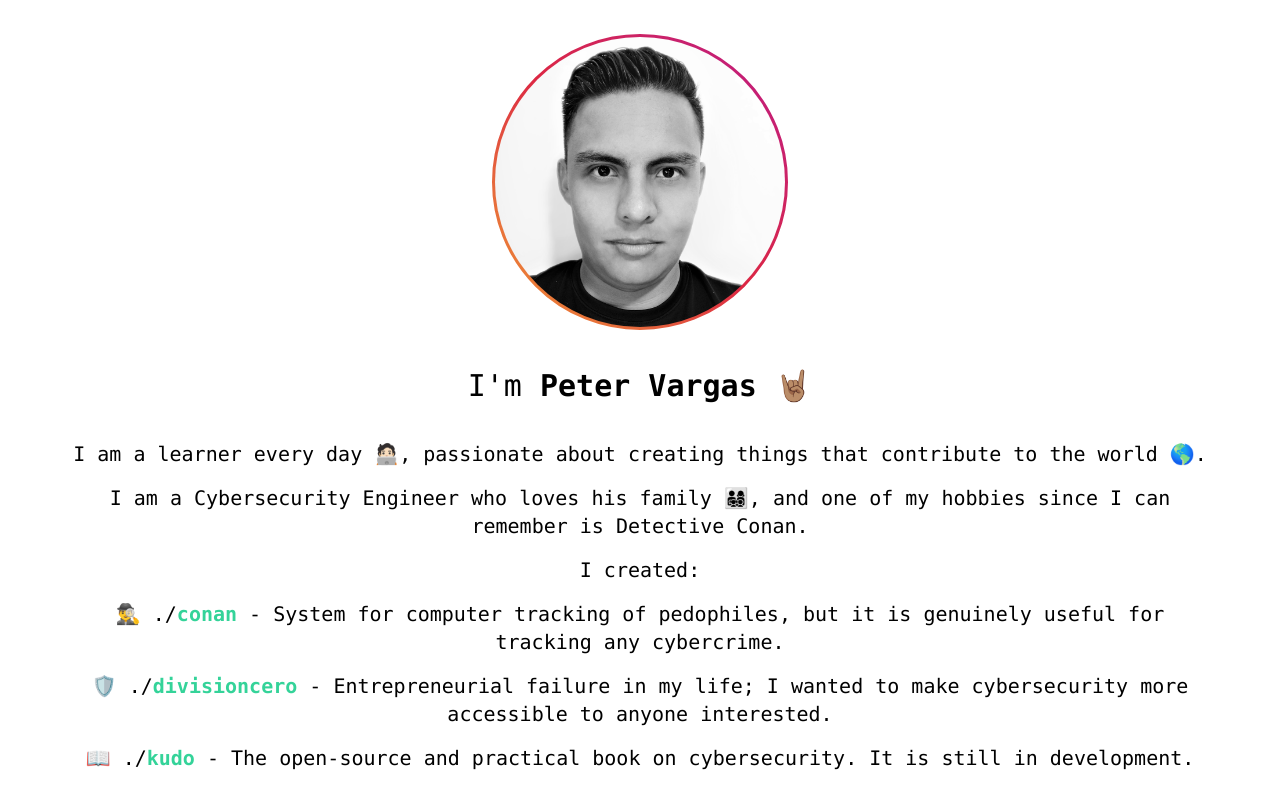
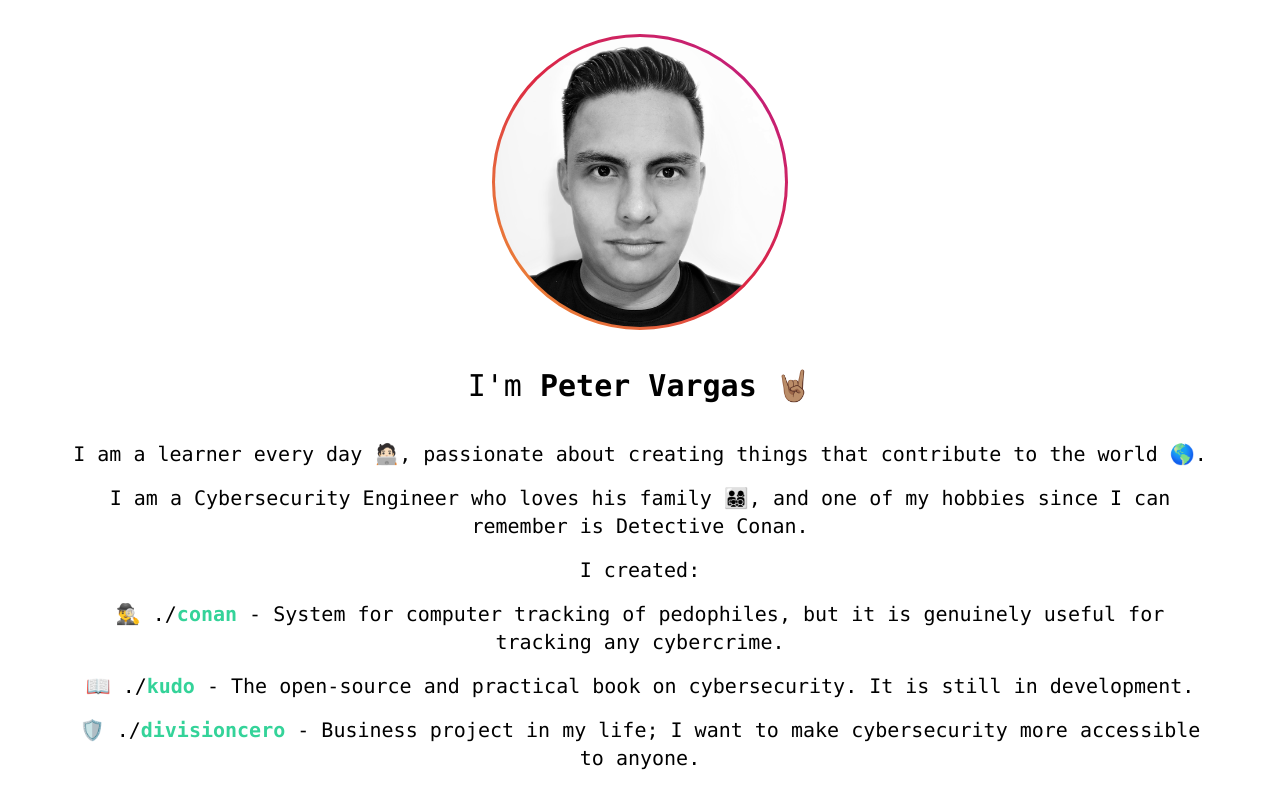
Before and after one commit to PetterVargas/petervargas.com, a Next.js app: page / in a window 1280 px wide. Shown: the top 791 px of the page. Built offline with nearby package versions, Linux system fonts and the light colour scheme.

Commit message:
Initial repo

```diff
--- a/src/app/page.tsx
+++ b/src/app/page.tsx
@@ -32,18 +32,18 @@ export default function Home() {
             - System for computer tracking of pedophiles, but it is genuinely useful for tracking any cybercrime.
           </div>
           <div className="my-4 text-xl">
-            🛡️ ./
-            <a href="https://www.divisioncero.com/" target="_blank" rel="noopener noreferrer" className="text-emerald-400 hover:underline">
-              <b>divisioncero </b>
-            </a>
-             - Entrepreneurial failure in my life; I wanted to make cybersecurity more accessible to anyone interested.
-          </div>
-          <div className="my-4 text-xl">
             📖 ./
             <a href="https://kudo.petervargas.com" target="_blank" rel="noopener noreferrer" className="text-emerald-400 hover:underline">
               <b>kudo </b>
             </a>
             - The open-source and practical book on cybersecurity. It is still in development.
+          </div>
+          <div className="my-4 text-xl">
+            🛡️ ./
+            <a href="https://www.divisioncero.com/" target="_blank" rel="noopener noreferrer" className="text-emerald-400 hover:underline">
+              <b>divisioncero </b>
+            </a>
+             - Business project in my life; I want to make cybersecurity more accessible to anyone.
           </div>
           <div className="my-4 text-xl">
             I am working on bringing these projects to the open-source world, but with an educational focus.
```
